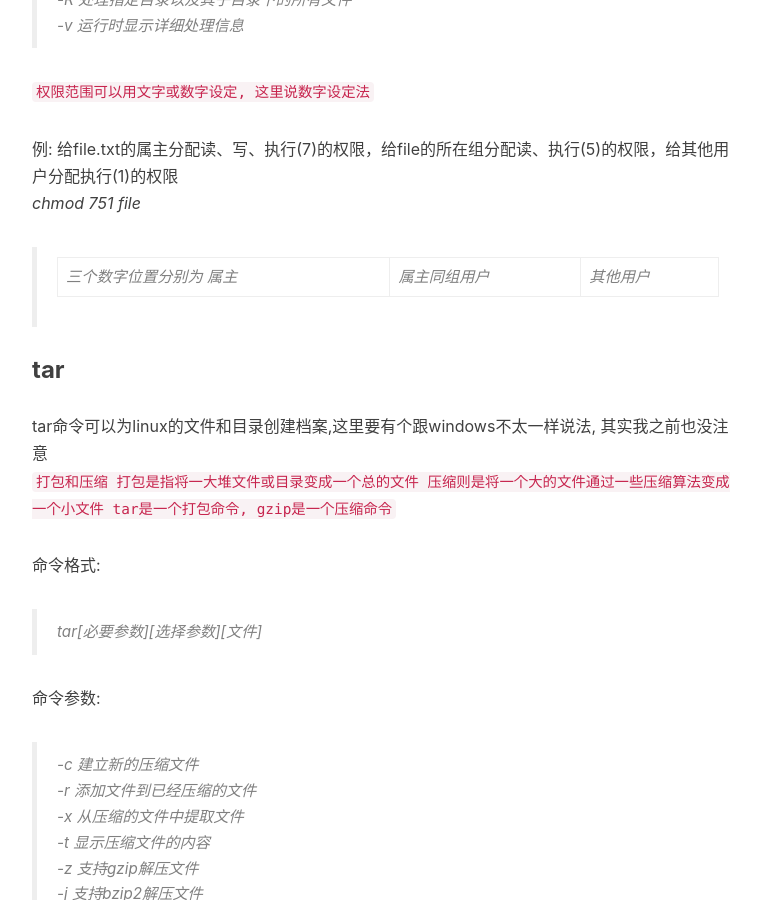
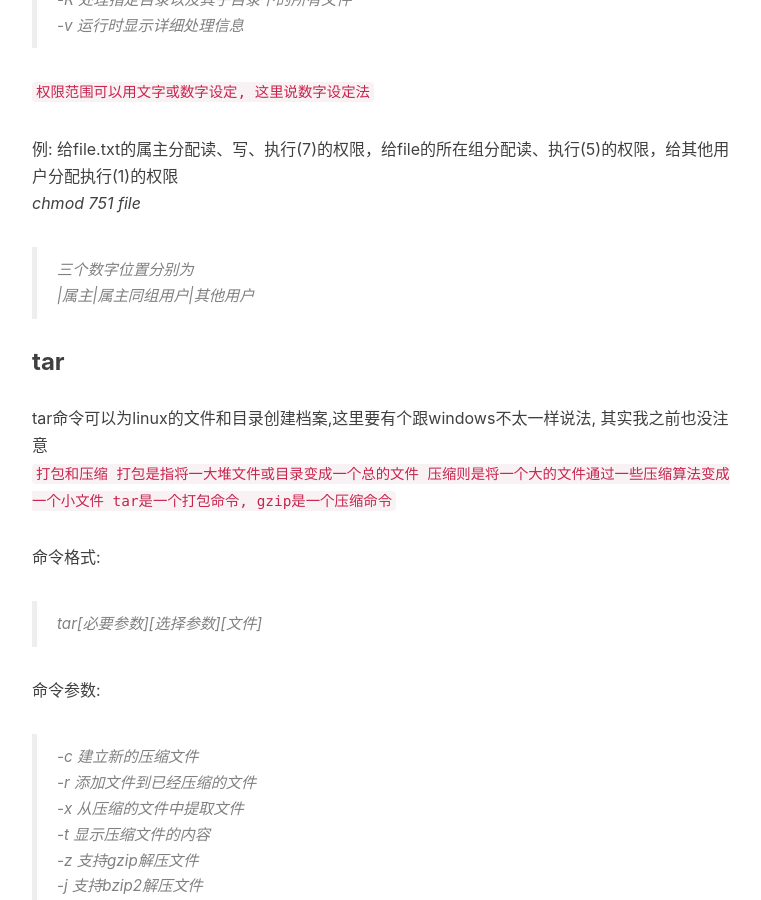
Before and after one commit to MingfeiPan/MingfeiPan.github.io, a Jekyll site: the page built from _posts/2017-03-09-linux.markdown, in a window 1280 px wide and 900 px high, scrolled down 1393 px. Shown: the whole window, without its empty margins (233-994 px from the left). Built offline with Jekyll 4.4.1, drawn with Linux system fonts in a browser that asks for light colours; nearby versions of some CDN libraries; comment, search, counter and statistics services are not loaded.

Commit message:
chmod up

```diff
--- a/_posts/2017-03-09-linux.markdown
+++ b/_posts/2017-03-09-linux.markdown
@@ -23,7 +23,8 @@ chmod命令用于改变linux系统文件或目录的访问权限 ,rwx几种权
 
 例: 给file.txt的属主分配读、写、执行(7)的权限，给file的所在组分配读、执行(5)的权限，给其他用户分配执行(1)的权限
 *chmod 751 file*
->三个数字位置分别为 属主|属主同组用户|其他用户
+>三个数字位置分别为
+>|属主|属主同组用户|其他用户
 
 
 ### tar
```
